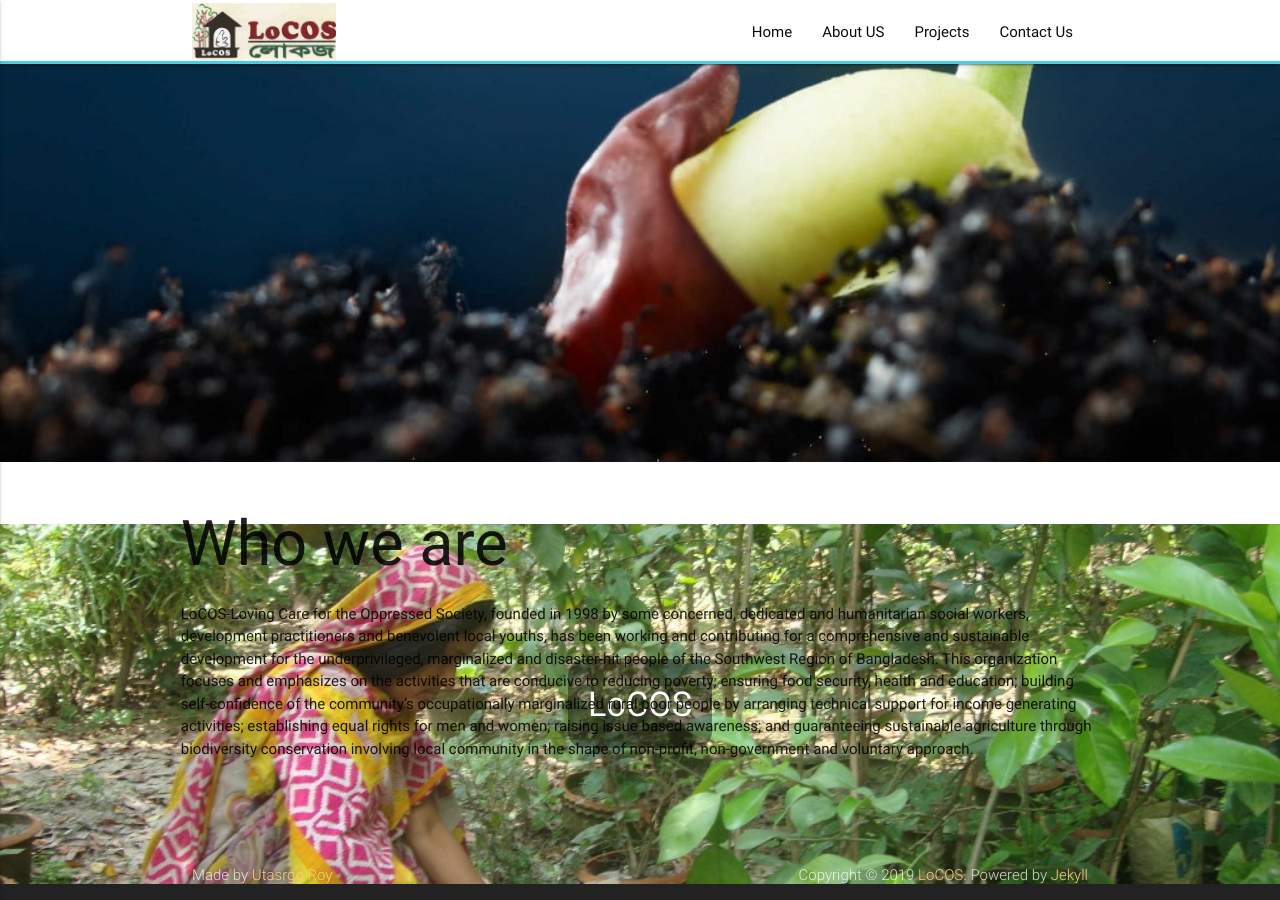
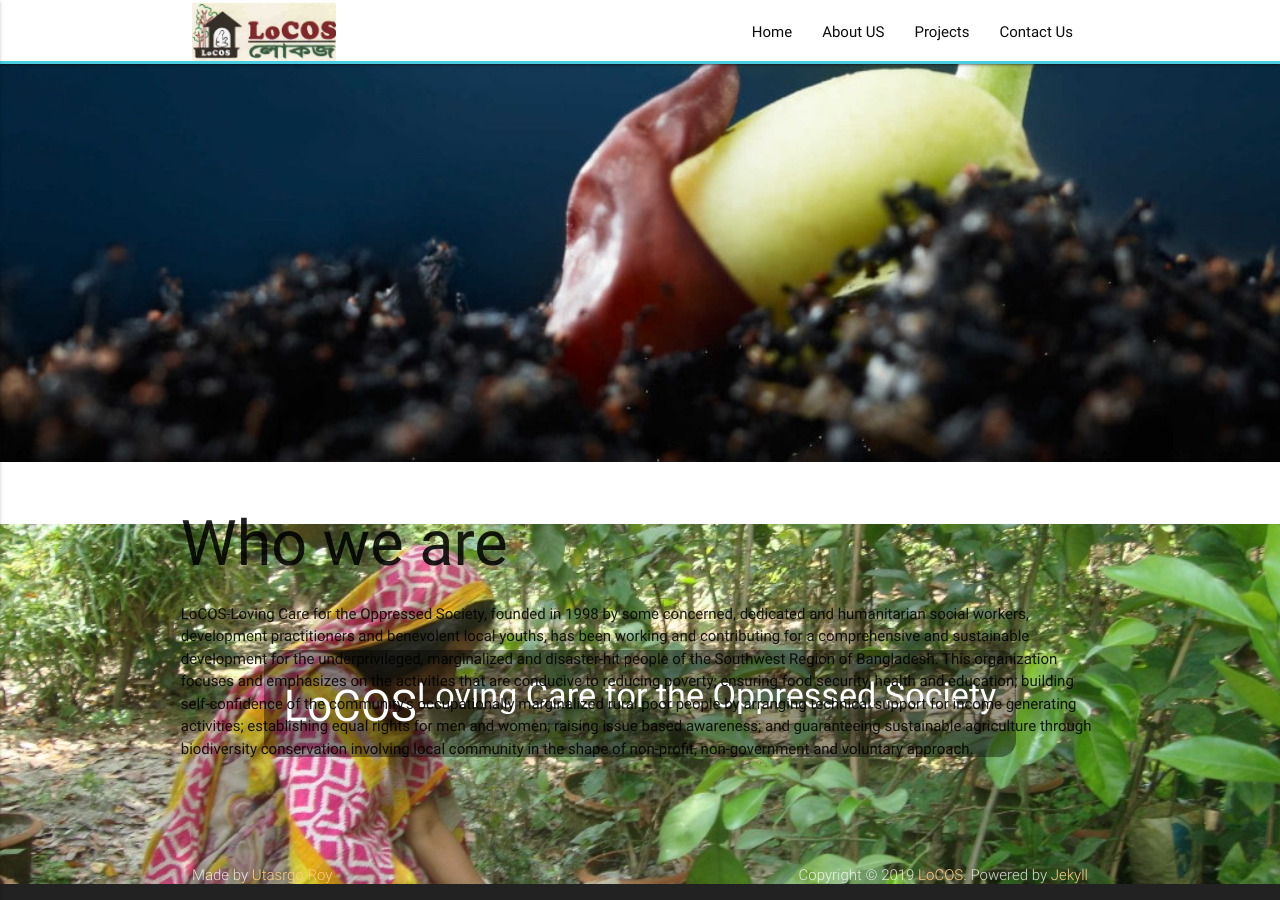
Before and after one commit to locosbd/locosbd.github.io, a Jekyll site: the page built from index.md, in a window 1280 px wide and 900 px high, scrolled down 438 px. Built offline with Jekyll 4.4.1, drawn with Linux system fonts in a browser that asks for light colours.

Commit message:
changed homepage

```diff
--- a/_layouts/home.html
+++ b/_layouts/home.html
@@ -7,9 +7,12 @@ layout: default
     <div class="container" id="sec1">
       <div id="headerText">
 
-      <h4 class="header left orange-text" style="
+      <h3 class="header left orange-text" style="
       color: #fff !important;
-  ">{{ site.title }}</h4>
+  ">{{ site.title }}</h3>
+  <h4 class="header left orange-text" style="
+  color: #fff !important;
+">{{ site.description }}</h4>
 
     </div>
     </div>
```
